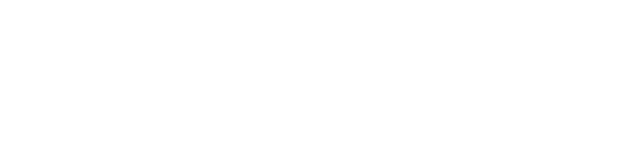
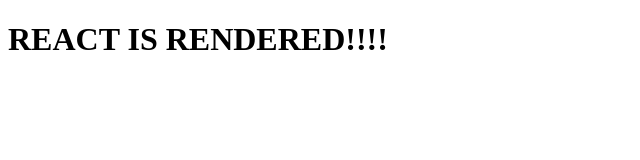
Before and after one commit to ChristianTBaker/VanillaReactDom, a plain HTML site: page src/index.html in a window 1280 px wide. Shown: the whole page, without its empty margins (0-640 px from the left). Drawn offline with nearby package versions, Linux system fonts and the light colour scheme.

Commit message:
rendered a h1 using react without jsx

```diff
--- a/src/index.html
+++ b/src/index.html
@@ -6,6 +6,19 @@
     <title>Document</title>
 </head>
 <body>
+    <div id="root">React not Rendered</div>
+    <script src="https://unpkg.com/react@16.8.6/umd/react.development.js"></script>
+    <script src="https://unpkg.com/react-dom@16.8.6/umd/react-dom.development.js"></script>
+    <script>
+        const App = () => {
+            return React.createElement(
+                "div",
+                {},
+                React.createElement("h1", {}, 'REACT IS RENDERED!!!!')
+            )
+        }
 
+        ReactDOM.render(React.createElement(App), document.getElementById("root"))
+    </script>
 </body>
 </html>
```
